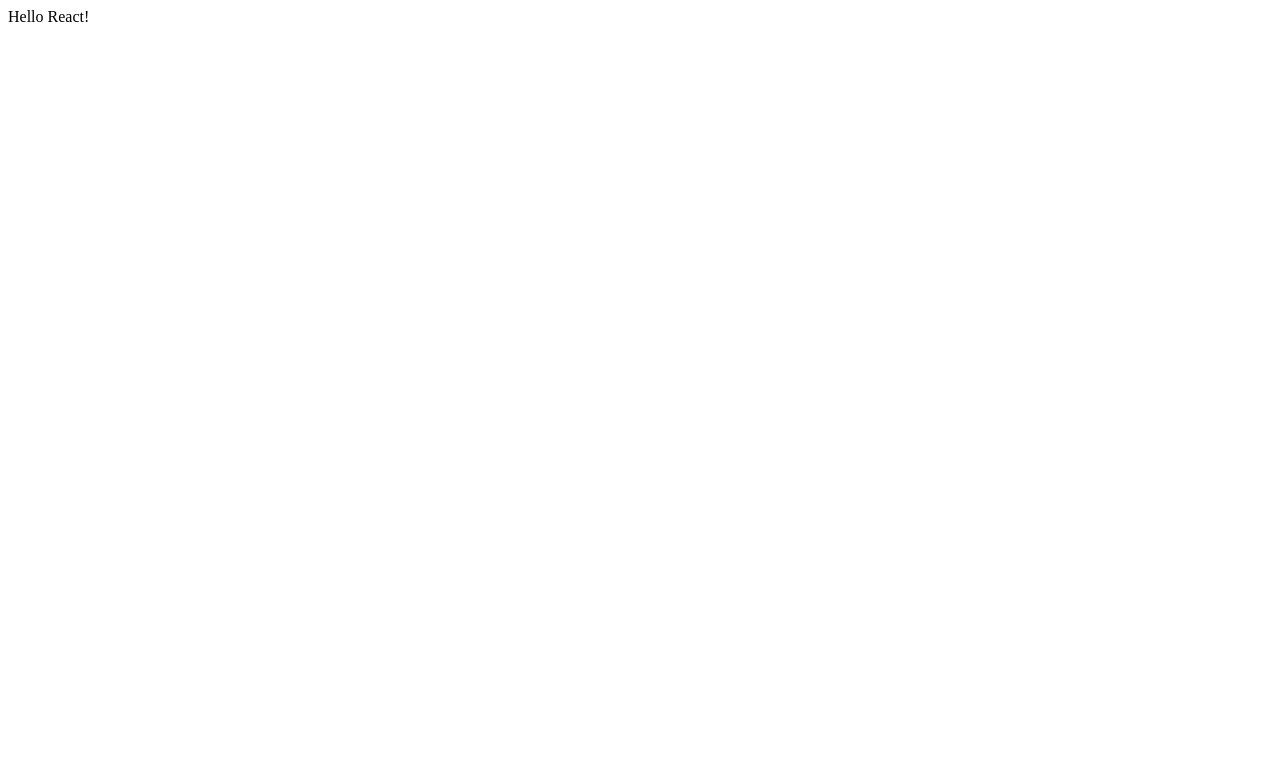
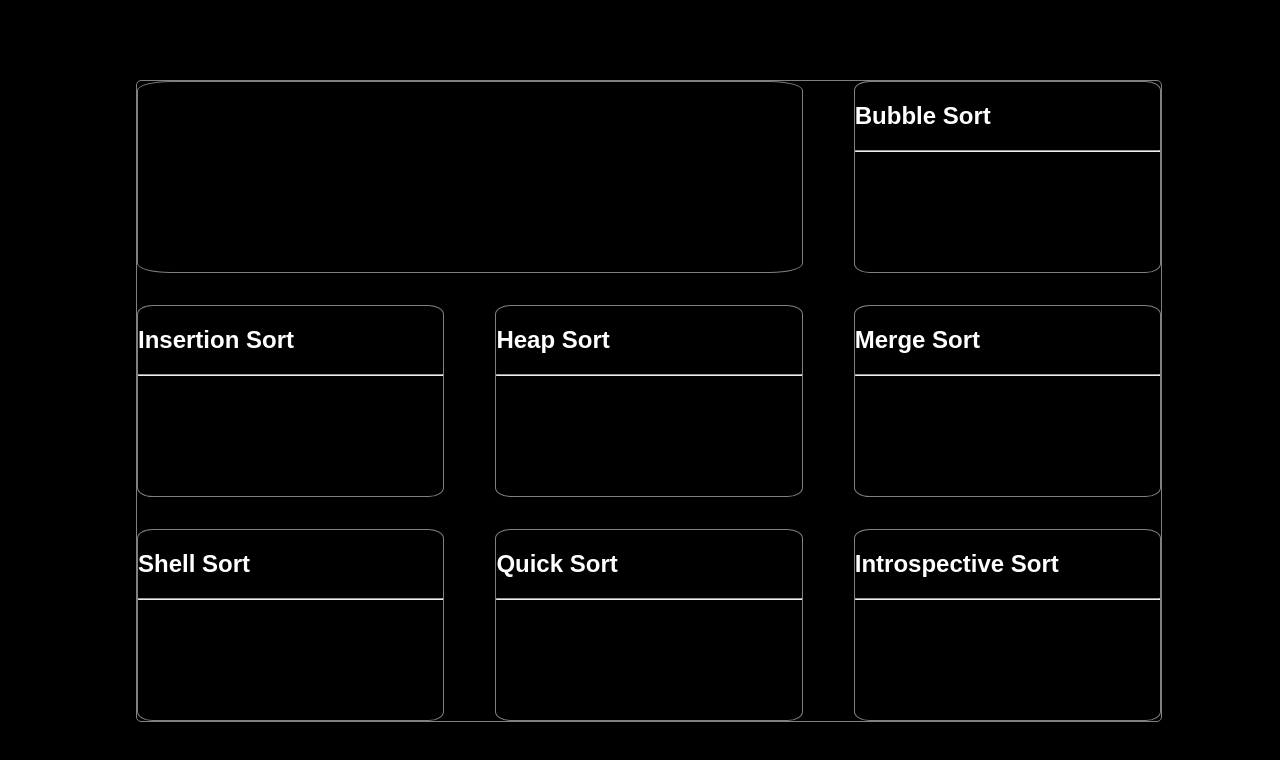
Before and after one commit to krokowski0x/PAMSI-Sort-Test, a React app: page / in a window 1280 px wide. Built offline with nearby package versions, Linux system fonts and the light colour scheme.

Commit message:
Added basic components and styling

```diff
--- /dev/null
+++ b/src/components/DescriptionTab.js
@@ -0,0 +1,11 @@
+import React from "react";
+
+const DescriptionTab = (props) => {
+  return (
+    <div className='description-tab'>
+
+    </div>
+  );
+};
+
+export default DescriptionTab;
--- /dev/null
+++ b/src/components/SortTab.js
@@ -0,0 +1,12 @@
+import React from "react";
+
+const SortTab = (props) => {
+  return (
+    <div className='sort-tab'>
+      <h2>{props.type}</h2>
+      <hr />
+    </div>
+  );
+};
+
+export default SortTab;
--- a/src/index.html
+++ b/src/index.html
@@ -4,9 +4,9 @@
     <meta charset="UTF-8">
     <meta name="viewport" content="width=device-width, initial-scale=1.0">
     <meta http-equiv="X-UA-Compatible" content="ie=edge">
-    <title>React and Webpack4</title>
+    <title>Sort Test</title>
   </head>
   <body>
-    <section id="index"></section>
+    <section id="app-container"></section>
   </body>
 </html>
--- a/src/index.js
+++ b/src/index.js
@@ -1,8 +1,31 @@
-import React from "react";
-import ReactDOM from "react-dom";
+import React from 'react';
+import ReactDOM from 'react-dom';
+import styles from './styles.scss';
 
-const Index = () => {
-  return <div>Hello React!</div>;
+import SortTab from './components/SortTab';
+import DescriptionTab from './components/DescriptionTab';
+
+import { BubbleSort } from './sorts/BubbleSort';
+import { HeapSort } from './sorts/HeapSort';
+import { InsertionSort } from './sorts/InsertionSort';
+import { MergeSort } from './sorts/MergeSort';
+import { QuickSort } from './sorts/QuickSort';
+import { ShellSort } from './sorts/ShellSort';
+import { IntroSort } from './sorts/IntroSort';
+
+const Dashboard = () => {
+  return (
+    <main>
+      <DescriptionTab />
+      <SortTab type='Bubble Sort'/>
+      <SortTab type='Insertion Sort'/>
+      <SortTab type='Heap Sort'/>
+      <SortTab type='Merge Sort'/>
+      <SortTab type='Shell Sort'/>
+      <SortTab type='Quick Sort'/>
+      <SortTab type='Introspective Sort'/>
+    </main>
+  );
 };
 
-ReactDOM.render(<Index />, document.getElementById("index"));
+ReactDOM.render(<Dashboard />, document.getElementById("app-container"));
--- /dev/null
+++ b/src/styles.scss
@@ -0,0 +1,32 @@
+$main-color: #000000;
+
+* {
+  background-color: $main-color;
+  color: #FFFFFF;
+  font-family: sans-serif;
+}
+
+main {
+  border: 1px solid grey;
+  border-radius: 5px;
+  margin: 10vh 10vw;
+  height: 80vh;
+  width: 80vw;
+  display: grid;
+  grid-template-columns: 30% 30% 30%;
+  grid-template-rows: 30% 30% 30%;
+  grid-gap: 5%;
+}
+
+.description-tab {
+  border: 1px solid grey;
+  border-radius: 5%;
+  grid-row: 1;
+  grid-column-start: 1;
+  grid-column-end: 3;
+}
+
+.sort-tab {
+  border: 1px solid grey;
+  border-radius: 5%;
+}
```
